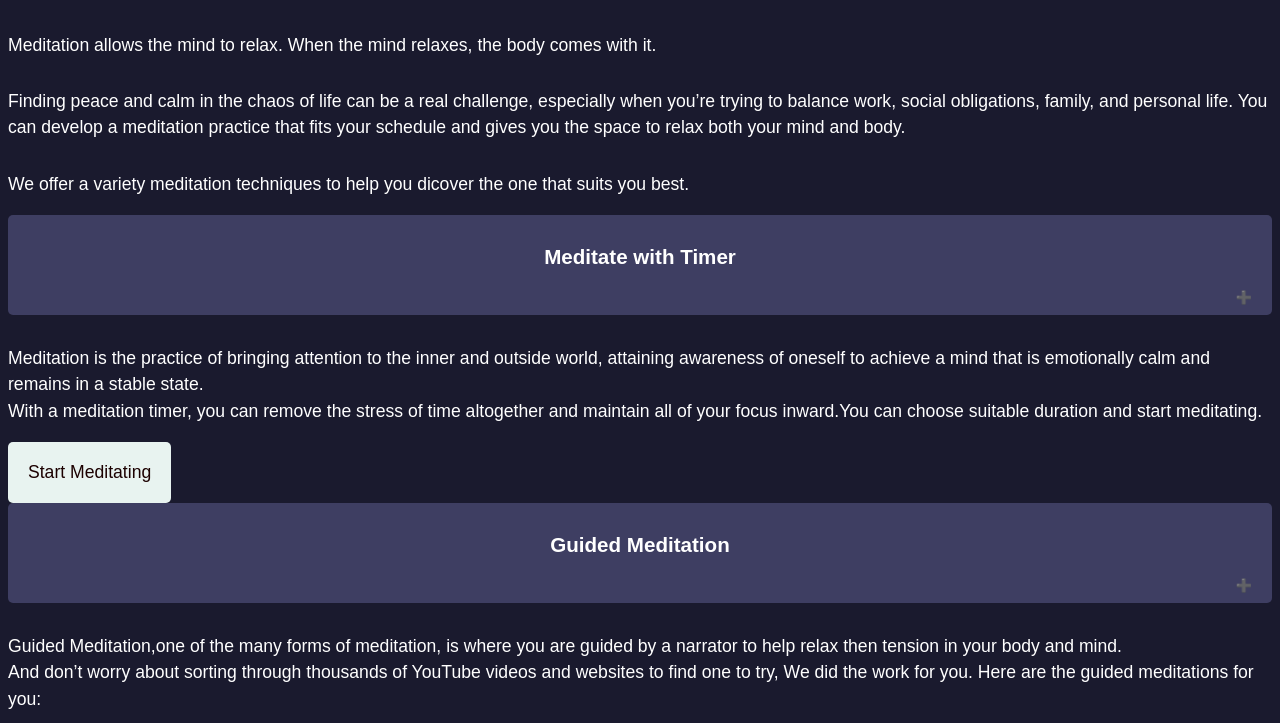
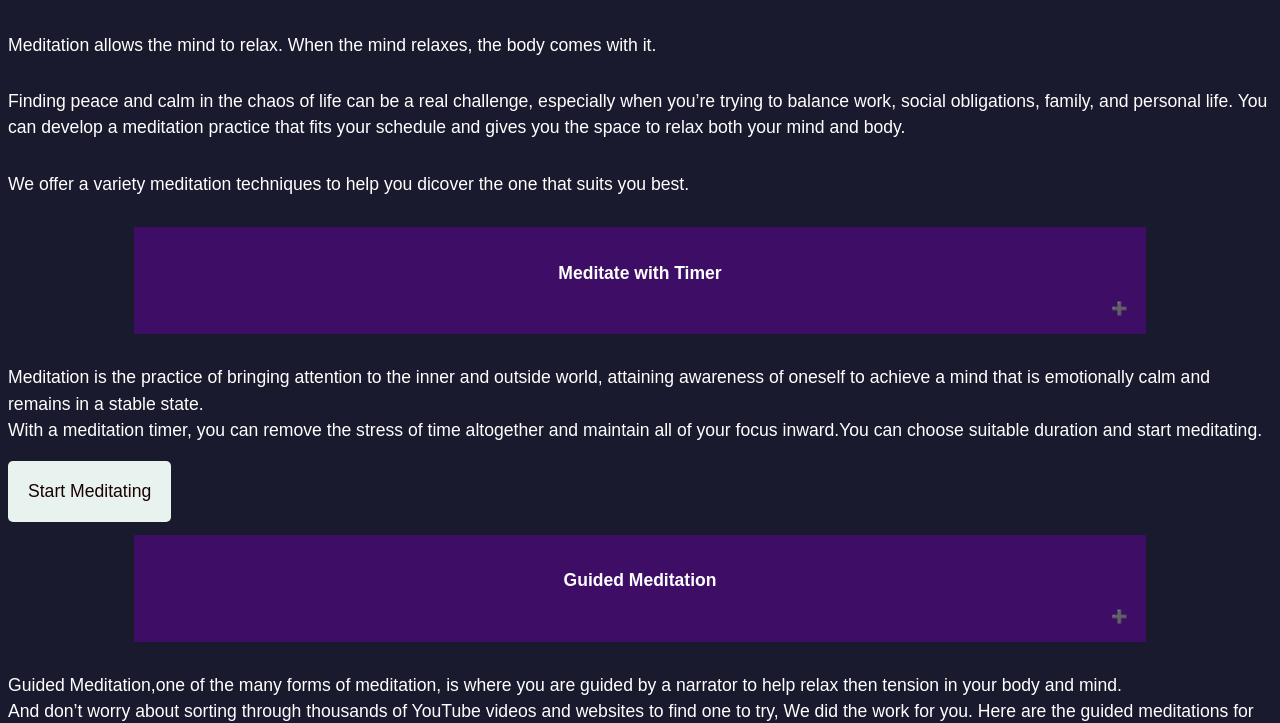
Before and after one commit to elevateonline/elevateonline, a plain HTML site: page Eternal Meditation/index.html in a window 1280 px wide. Shown: the part 751-1474 px from the top of the page. Drawn offline with Linux system fonts and the light colour scheme.

Commit message:
changed animations

```diff
--- a/Eternal Meditation/index.html
+++ b/Eternal Meditation/index.html
@@ -48,6 +48,7 @@
   background-color: #e8f3f0;
   color: #1c0101;
   font-size: 1.1em;
+  align-items: center;
   border: none;
   border-radius: 5px;
   cursor: pointer;
@@ -59,20 +60,20 @@
 }
 
 
-.collapsible {
-  display: block;
-  width: 100%;
-  padding: 10px 20px;
-  background-color: #3e3e62;
-  color: #fff;
-  font-size: 1.1em;
-  border: none;
-  border-radius: 5px;
+.collapsible  {
+  background-color: #3e0e67;
+  color: white;
   cursor: pointer;
-  transition: background-color 0.3s ease;
-  margin-bottom: 10px;
+  padding: 18px;
+  width: 80%;
+  margin-left: 10%;
+  margin-top: 1%;
+  margin-right: 10%;
+  border:none;
+  text-align: center;
+  outline: none;
+  font-size: 15px;
 }
-
 .collapsible:hover {
   background-color: #2b2b4f;
 }
--- a/Evolve Your Mindset/styles.css
+++ b/Evolve Your Mindset/styles.css
@@ -44,6 +44,7 @@ nav a:hover {
 body {
   background: linear-gradient(to bottom right, #FFC0CB, #87CEFA);
   animation: changeBackground 10s infinite;
+
   }
 
   @keyframes changeBackground {
@@ -52,7 +53,7 @@ body {
         background: linear-gradient(to bottom right, #ad4ef1, #1499ff);
       }
       25% {
-        background: linear-gradient(to bottom right, #fb4da7, #b03be2);
+        background: linear-gradient(to bottom right, #c54ab9, #b03be2);
       }
       50% {
         background: linear-gradient(to bottom right, #8966f4, #ba27f0);
@@ -61,7 +62,7 @@ body {
         background: linear-gradient(to bottom right, #de4ff7, #e52de8);
       }
       100% {
-        background: linear-gradient(to bottom right, #ab5de3, #ec317f);
+        background: linear-gradient(to bottom right, #ab5de3, #f24e92);
       }
     }
 
--- a/login/styles.css
+++ b/login/styles.css
@@ -189,6 +189,7 @@ body{
     background: #fff;
     width: 100%;
     height: 45px;
+    align-items: center;
     outline: none;
     border: none;
     border-radius: 4px;
```
Also changed, not shown: index.html (+11 -17 lines), login/index.html (+1 -1 lines).
